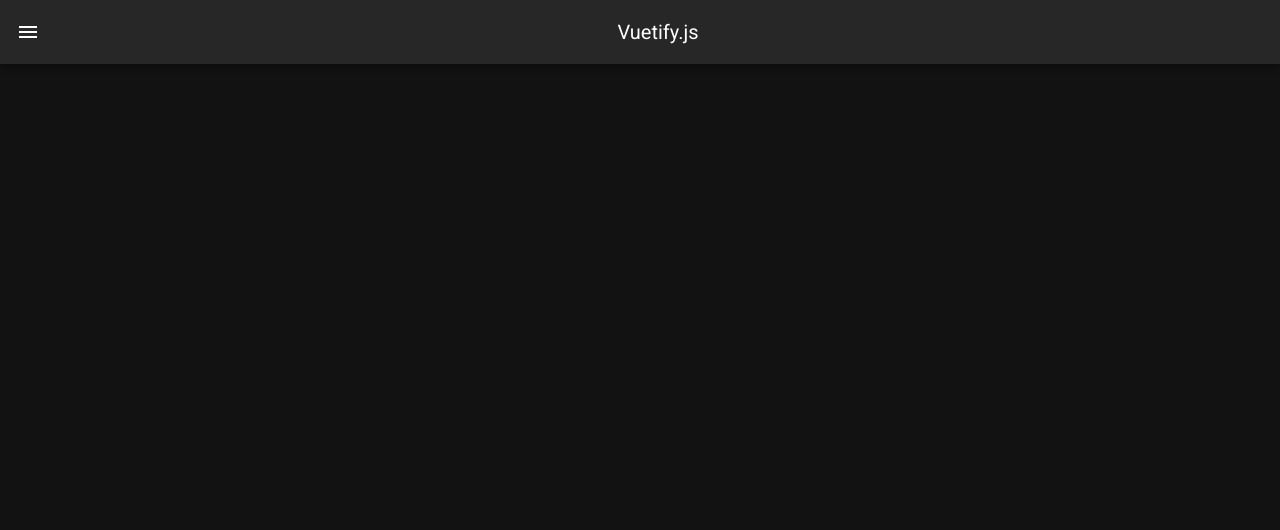
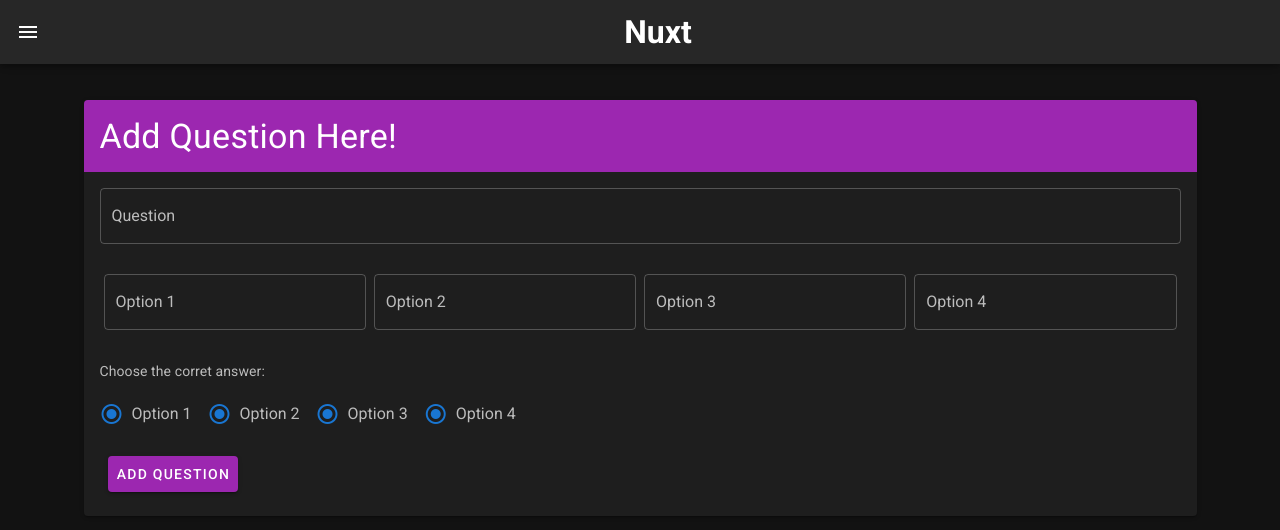
Before and after one commit to pang-vichhai/nuxt, a Nuxt app: page /admin/question/create in a window 1280 px wide. Before the commit this address had no page. Shown: the top 530 px of the page. Built offline with nearby package versions, Linux system fonts and the light colour scheme.

Commit message:
store question in firebase

```diff
--- a/layouts/default.vue
+++ b/layouts/default.vue
@@ -28,7 +28,8 @@
     <v-app-bar :clipped-left="clipped" fixed app >
       <v-app-bar-nav-icon @click.stop="drawer = !drawer" />
       <v-spacer></v-spacer>
-      <v-toolbar-title v-text="title" />
+      <!-- <v-toolbar-title v-text="title" /> -->
+      <h1>{{title}}</h1>
       <v-spacer />
       <!-- <v-btn icon @click.stop="rightDrawer = !rightDrawer">
         <v-icon>mdi-menu</v-icon>
@@ -76,11 +77,16 @@
           title: 'Weather',
           to: '/weather',
         },
+        {
+          icon: 'mdi-account-question-outline',
+          title : 'Quiz',
+          to: '/quiz'
+        }
       ],
       miniVariant: false,
       right: true,
       rightDrawer: false,
-      title: 'Vuetify.js',
+      title: 'Nuxt ',
     }
   },
 }
--- /dev/null
+++ b/pages/admin/question/create.vue
@@ -0,0 +1,109 @@
+<template>
+  <v-container>
+    <v-row class="ma-0 pa-0">
+      <v-col cols="12">
+        <v-card>
+          <v-card-title class="purple">
+            <h2 class="display-1 text-center">Add Question Here!</h2>
+          </v-card-title>
+          <v-card-text class="pa-4" row>
+            <v-form @submit.prevent="store">
+              <v-text-field label="Question" v-model="quiz.question" outlined>
+              </v-text-field>
+              <div class="d-md-flex">
+                <v-text-field
+                  class="mx-1"
+                  v-model="quiz.option1"
+                  label="Option 1"
+                  outlined
+                >
+                </v-text-field>
+                <v-text-field
+                  class="mx-1"
+                  v-model="quiz.option2"
+                  label="Option 2"
+                  outlined
+                >
+                </v-text-field>
+                <v-text-field
+                  class="mx-1"
+                  v-model="quiz.option3"
+                  label="Option 3"
+                  outlined
+                >
+                </v-text-field>
+                <v-text-field
+                  class="mx-1"
+                  v-model="quiz.option4"
+                  label="Option 4"
+                  outlined
+                >
+                </v-text-field>
+              </div>
+              <div>
+                <p>Choose the corret answer:</p>
+                <v-radio-group
+                  :mandatory="false"
+                  v-model="correct"
+                  row
+                  style="display: block"
+                >
+                  <v-radio label="Option 1" :value="quiz.option1"></v-radio>
+                  <v-radio label="Option 2" :value="quiz.option2"></v-radio>
+                  <v-radio label="Option 3" :value="quiz.option3"></v-radio>
+                  <v-radio label="Option 4" :value="quiz.option4"></v-radio>
+                </v-radio-group>
+              </div>
+              <v-card-actions>
+                <v-btn type="submit" color="purple">Add Question</v-btn>
+              </v-card-actions>
+            </v-form>
+          </v-card-text>
+        </v-card>
+      </v-col>
+    </v-row>
+  </v-container>
+</template>
+
+<script>
+export default {
+  data() {
+    return {
+      quiz: {
+        question: '',
+        option1: '',
+        option2: '',
+        option3: '',
+        option4: '',
+      },
+      correct: '',
+    }
+  },
+  methods: {
+    store() {
+      this.$axios
+        .post(
+          `https://nuxt-firebase-6b90c-default-rtdb.asia-southeast1.firebasedatabase.app/quiz/questions.json`,
+          this.quiz
+        )
+        .then((result) => {
+          console.log(result)
+        })
+        .catch((err) => {
+          console.log(err.response.data)
+        })
+    },
+    storeAnswer(id) {
+      this.$axios
+        .post(
+          `https://nuxt-firebase-6b90c-default-rtdb.asia-southeast1.firebasedatabase.app/quiz/answers.json`,
+          { question_id: id, answer: this.correct }
+        )
+        .then((result) => console.log(result))
+        .catch((err) => console.log(err.response.data))
+    },
+  },
+}
+</script>
+
+<style></style>
--- /dev/null
+++ b/pages/quiz/index.vue
@@ -0,0 +1,53 @@
+<template>
+  <div>
+    <div>
+      <h2 class="display-1 text-center">Quiz App</h2>
+    </div>
+    <v-row class="ma-0 pa-0">
+      <v-col cols="12">
+        <v-card tile>
+          <v-card-title class="purple lighen-3"
+            >Question come here</v-card-title
+          >
+          <v-card-actions>
+            <v-container>
+              <v-radio-group v-model="choosen" row style="display: block">
+                <v-radio
+                  v-for="n in 4"
+                  :key="n"
+                  :label="`Option ${n}`"
+                  :value="`Opiton ${n}`"
+                ></v-radio>
+              </v-radio-group>
+              <v-btn @click="handleAnswer" color="purple" outlined
+                >submit</v-btn
+              >
+            </v-container>
+          </v-card-actions>
+        </v-card>
+      </v-col>
+    </v-row>
+  </div>
+</template>
+
+<script>
+export default {
+  head() {
+    return {
+      title: 'Quiz',
+    }
+  },
+  data() {
+    return {
+      choosen: '',
+    }
+  },
+  methods: {
+    handleAnswer() {
+      console.log(this.choosen)
+    },
+  },
+}
+</script>
+
+<style></style>
--- a/pages/weather.vue
+++ b/pages/weather.vue
@@ -115,6 +115,7 @@
         this.$store.commit('weather/setCity', value)
       },
     },
+
     // weather: {
     //   get() {
     //     return this.$store.state.weather.weather
```
